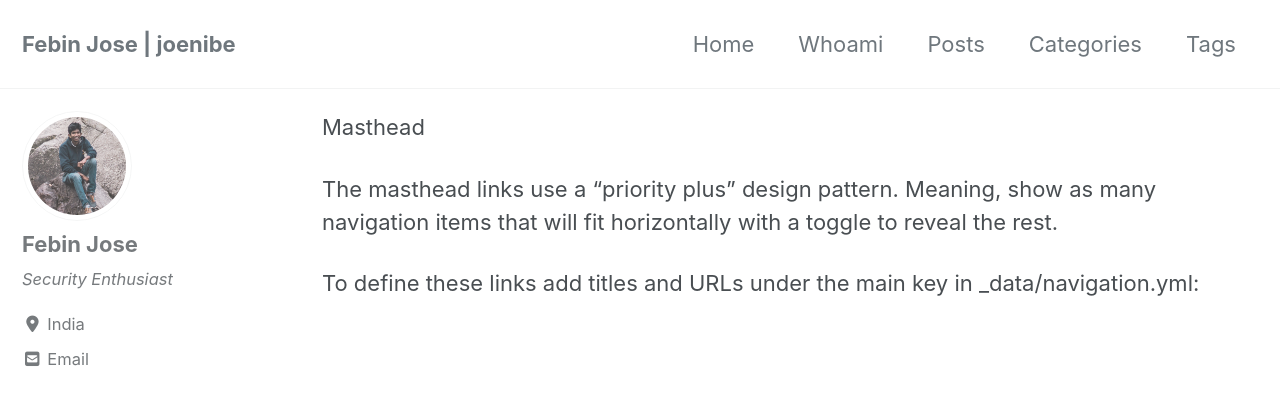
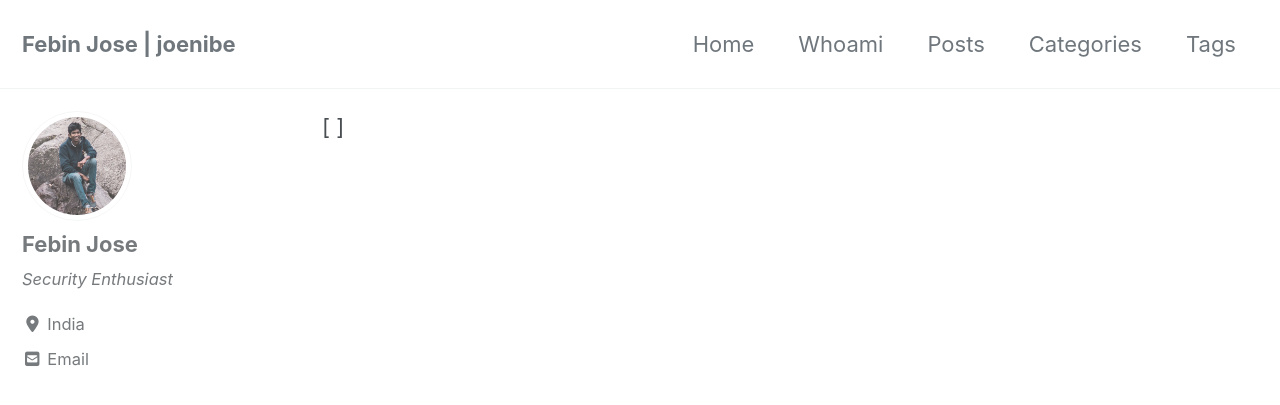
Before and after one commit to JoeNibe/JoeNibe.github.io, a Jekyll site: the page built from _pages/About_Me.md, in a window 1280 px wide and 900 px high. Shown: the top 405 px of the window. Built offline with Jekyll 4.4.1, drawn with Linux system fonts in a browser that asks for light colours; cached includes are drawn as plain includes; nearby versions of some CDN libraries.

Commit message:
Update About_Me.md

```diff
--- a/_pages/About_Me.md
+++ b/_pages/About_Me.md
@@ -5,8 +5,4 @@ author_profile: true
 classes: wide
 ---
 
-Masthead
-
-The masthead links use a “priority plus” design pattern. Meaning, show as many navigation items that will fit horizontally with a toggle to reveal the rest.
-
-To define these links add titles and URLs under the main key in _data/navigation.yml:
+[ ]
```
